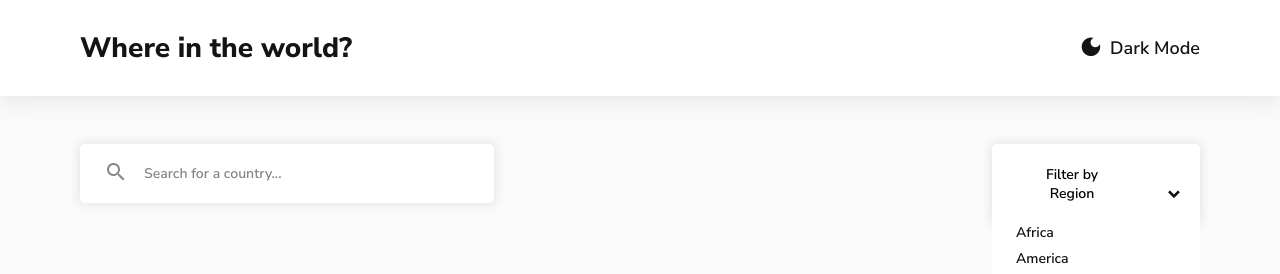
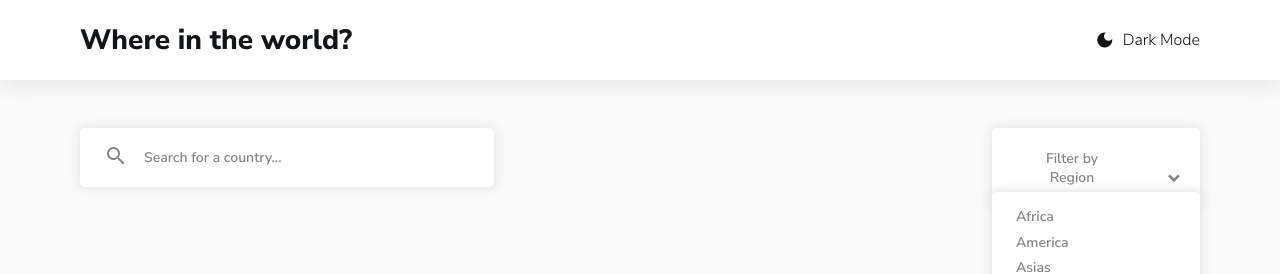
Before and after one commit to YannikS14/rest-countries-api-with-color-theme-switcher-master, a React (Create React App) app in the folder frontend/: page / in a window 1280 px wide. Shown: the top 274 px of the page. Built offline with nearby package versions, Linux system fonts and the light colour scheme.

Commit message:
Add dark mode

```diff
--- a/frontend/src/App.js
+++ b/frontend/src/App.js
@@ -1,3 +1,4 @@
+import { useState } from 'react';
 import { ThemeProvider } from 'styled-components';
 import { lightTheme, darkTheme } from './theme';
 import { GlobalStyles } from './global';
@@ -6,11 +7,16 @@ import SearchBar from './components/SearchBar/SearchBar';
 import CountryList from './components/CountryList/CountryList';
 
 function App() {
+  const [theme, setTheme] = useState('light');
+  const toggleTheme = () => {
+    theme === 'light' ? setTheme('dark') : setTheme('light');
+  };
+
   return (
-    <ThemeProvider theme={lightTheme}>
+    <ThemeProvider theme={theme === 'light' ? lightTheme : darkTheme}>
       <>
         <GlobalStyles />
-        <Header></Header>
+        <Header toggleTheme={toggleTheme}></Header>
         <main>
           <SearchBar></SearchBar>
           <CountryList></CountryList>
--- a/frontend/src/components/Country/Country.js
+++ b/frontend/src/components/Country/Country.js
@@ -3,7 +3,7 @@ import { StyledCountry } from './Country.styled';
 function Country() {
   return (
     <StyledCountry>
-      <img className="flag" src="flag.png" />
+      <img className="flag" src="flag.png" alt="" />
       <div className="textContent">
         <h3>Germany</h3>
         <p className="population">
--- a/frontend/src/components/Country/Country.styled.js
+++ b/frontend/src/components/Country/Country.styled.js
@@ -1,9 +1,9 @@
 import styled from 'styled-components';
 
 export const StyledCountry = styled.article`
-  background-color: var(--dark-text-light-elements);
+  background: ${({ theme }) => theme.elements};
   border-radius: 5px;
-  box-shadow: 0px 0px 10px 2px hsl(0, 0%, 90%);
+  box-shadow: 0px 0px 10px 2px ${({ theme }) => theme.shadow};
 
   .flag {
     width: 100%;
--- a/frontend/src/components/Header/Header.js
+++ b/frontend/src/components/Header/Header.js
@@ -1,10 +1,12 @@
 import { StyledHeader } from './Header.styled.js';
 
-function Header() {
+function Header({ toggleTheme }) {
   return (
     <StyledHeader>
       <h1>Where in the world?</h1>
-      <div className="modeToggle">Dark Mode</div>
+      <button className="modeToggle" onClick={toggleTheme}>
+        Dark Mode
+      </button>
     </StyledHeader>
   );
 }
--- a/frontend/src/components/Header/Header.styled.js
+++ b/frontend/src/components/Header/Header.styled.js
@@ -1,12 +1,13 @@
 import styled from 'styled-components';
 
 export const StyledHeader = styled.header`
+  background: ${({ theme }) => theme.elements};
   display: flex;
   align-items: center;
   justify-content: space-between;
-  min-height: 12vh;
+  height: 5rem;
   padding: 0 5rem;
-  box-shadow: 0px 5px 20px 0px hsl(0, 0%, 90%);
+  box-shadow: 0px 5px 20px 0px ${({ theme }) => theme.shadow};
   position: relative;
   z-index: 1;
 
@@ -18,24 +19,24 @@ export const StyledHeader = styled.header`
     font-size: 1.125em;
     font-weight: 600;
     display: inline-flex;
+    line-height: 125%;
+    all: unset;
+    cursor: pointer;
   }
 
   .modeToggle::before {
     font-family: 'Material Icons';
-    font-size: 1.3em;
+    font-size: 125%;
+    vertical-align: -25%;
     content: 'dark_mode';
     margin-right: 0.5rem;
   }
 
   @media (max-width: 700px) {
     padding: 0 1rem;
-    align-items: flex-start;
-    padding-top: 1rem;
-    min-height: 8vh;
 
     h1 {
       font-size: 1.125em;
-      margin-top: 0;
     }
 
     .modeToggle {
--- a/frontend/src/components/SearchBar/SearchBar.styled.js
+++ b/frontend/src/components/SearchBar/SearchBar.styled.js
@@ -9,10 +9,10 @@ export const StyledSearchBar = styled.section`
   input,
   .filter {
     border: none;
-    box-shadow: 0px 0px 10px 2px hsl(0, 0%, 90%);
+    box-shadow: 0px 0px 10px 2px ${({ theme }) => theme.shadow};
     font-family: inherit;
     font-weight: 600;
-    color: var(--light-mode-text);
+    background: ${({ theme }) => theme.elements};
     border-radius: 5px;
     font-size: 0.875rem;
   }
@@ -20,10 +20,11 @@ export const StyledSearchBar = styled.section`
   input {
     padding: 1.25rem 1.25rem 1.25rem 4rem;
     width: 100%;
+    color: ${({ theme }) => theme.text};
   }
 
   input::placeholder {
-    color: var(--light-mode-input);
+    color: ${({ theme }) => theme.input};
   }
 
   input:focus {
@@ -40,7 +41,7 @@ export const StyledSearchBar = styled.section`
   .search::before {
     font-family: 'Material Icons';
     font-size: 1.5em;
-    color: var(--light-mode-input);
+    color: ${({ theme }) => theme.input};
     content: 'search';
     position: absolute;
     left: 1.5rem;
@@ -50,8 +51,9 @@ export const StyledSearchBar = styled.section`
   button {
     cursor: pointer;
     width: 100%;
-    background-color: inherit;
     font-family: inherit;
+    background: inherit;
+    color: inherit;
     border: none;
     font-weight: 600;
     font-size: 0.875rem;
@@ -61,15 +63,14 @@ export const StyledSearchBar = styled.section`
     position: relative;
     flex: 0 1 17%;
     padding: 1.25rem 4.5rem 1.25rem 1.5rem;
-    background-color: var(--dark-text-light-elements);
     min-width: 13rem;
     max-width: 13rem;
+    color: ${({ theme }) => theme.input};
   }
 
   button::after {
     font-family: 'Material Icons';
     font-size: 1.5em;
-    color: var(--light-mode-text);
     content: 'expand_more';
     position: absolute;
     right: 1rem;
@@ -81,11 +82,12 @@ export const StyledSearchBar = styled.section`
     top: 50px;
     left: 0;
     padding: 0.75rem 4.5rem 0.75rem 1.5rem;
-    background-color: white;
+    background: ${({ theme }) => theme.elements};
     list-style: none;
     border-radius: 5px;
     font-weight: 600;
     width: 100%;
+    box-shadow: 0px 0px 10px 2px ${({ theme }) => theme.shadow};
   }
 
   li {
--- a/frontend/src/global.js
+++ b/frontend/src/global.js
@@ -8,16 +8,18 @@ export const GlobalStyles = createGlobalStyle`
     }
 
     body {
+        background: ${({ theme }) => theme.contentBg};
         color: ${({ theme }) => theme.text};
         margin: 0;
         font-family: 'Nunito Sans', sans-serif;
         -webkit-font-smoothing: antialiased;
         -moz-osx-font-smoothing: grayscale;
+        transition: all 0.25s linear;
     }
 
     main {
-        background: ${({ theme }) => theme.contentBg};
         padding: 3rem 0;
+        transition: all 0.25s linear;
     }
 
     @media (max-width: 600px) {
--- a/frontend/src/theme.js
+++ b/frontend/src/theme.js
@@ -1,13 +1,15 @@
 export const darkTheme = {
   elements: 'hsl(209, 23%, 22%)',
   contentBg: 'hsl(207, 26%, 17%)',
-  headerBg: '',
   text: 'hsl(0, 0%, 100%)',
+  shadow: 'hsl(209, 23%, 12%)',
+  input: 'hsl(0, 0%, 72%)',
 };
 
 export const lightTheme = {
   elements: 'hsl(0, 0%, 100%)',
   contentBg: 'hsl(0, 0%, 98%)',
   text: 'hsl(200, 15%, 8%)',
+  shadow: 'hsl(0, 0%, 90%)',
   input: 'hsl(0, 0%, 52%)',
 };
```
